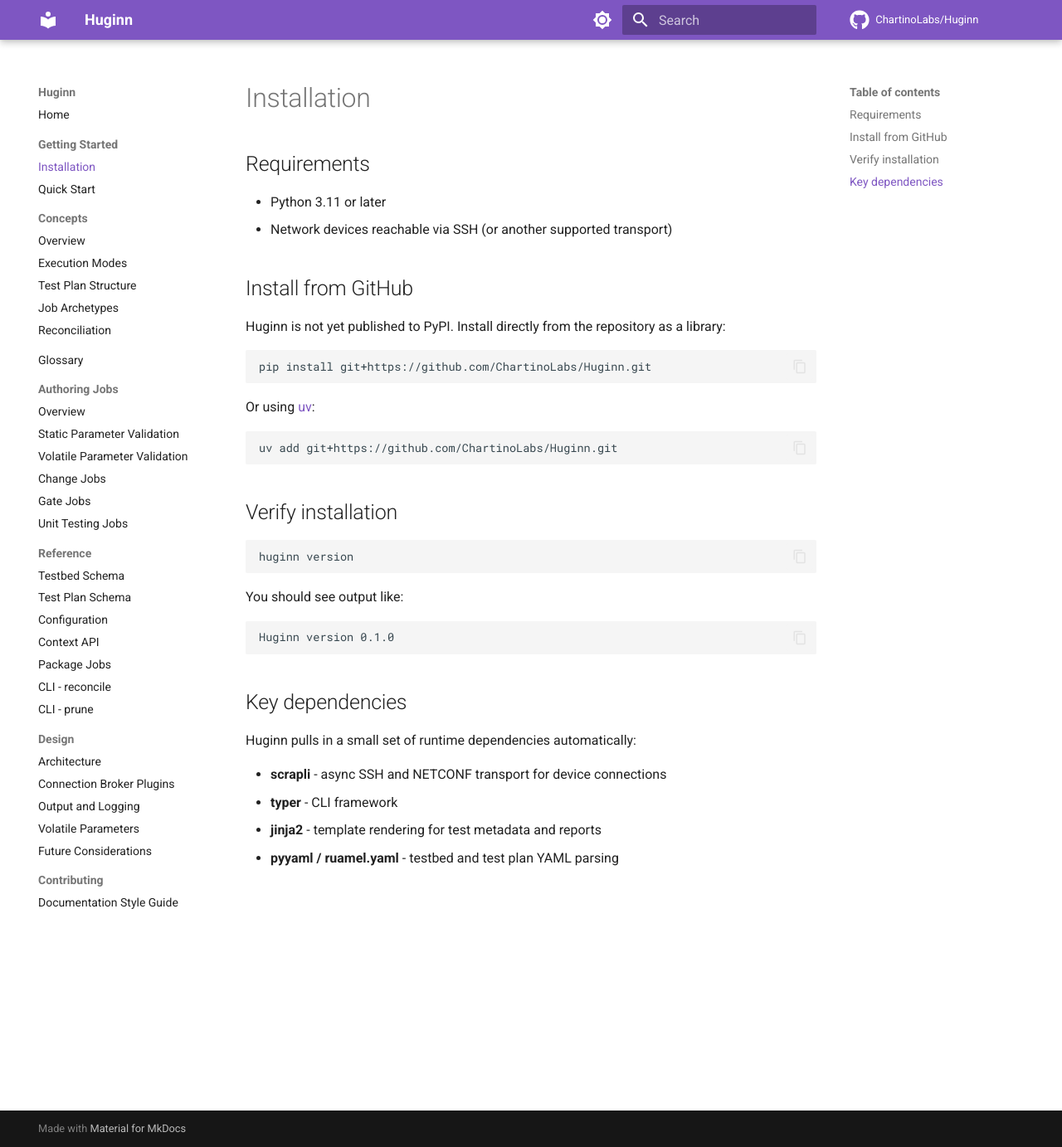
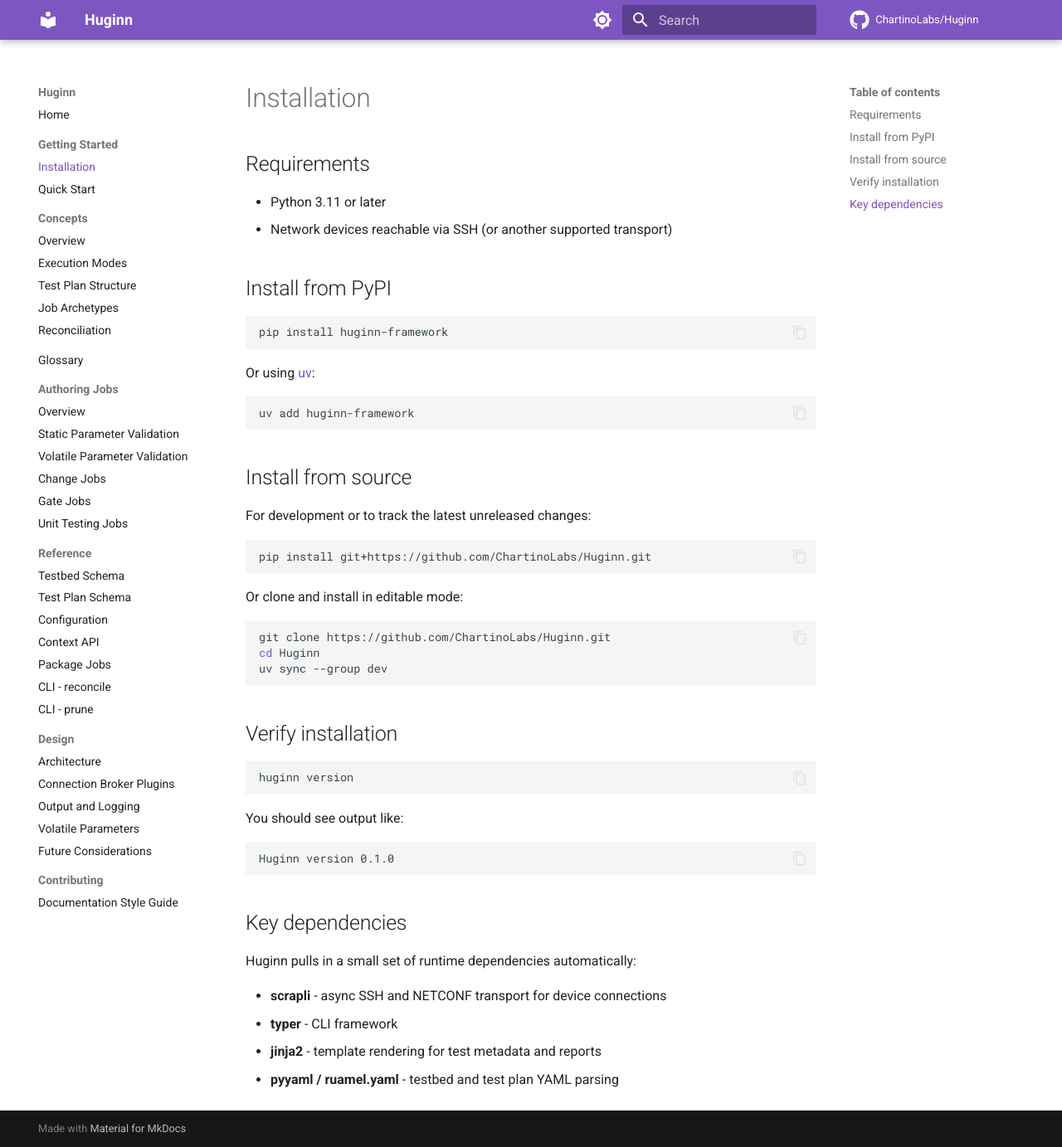
Before and after one commit to ChartinoLabs/Huginn, an MkDocs documentation site: the page built from docs/getting-started/installation.md, in a window 1280 px wide and 1383 px high. Shown: the whole window at 83% size. Built offline with MkDocs 1.6.1 and Material for MkDocs 9.7.7, drawn with Linux system fonts in a browser that asks for light colours; comment, search, counter and statistics services are not loaded.

Commit message:
docs: update installation guidance to reference PyPI package
Co-Authored-By: Claude Opus 4.6 (1M context) <noreply@anthropic.com>

````diff
--- a/docs/getting-started/installation.md
+++ b/docs/getting-started/installation.md
@@ -5,18 +5,32 @@
 - Python 3.11 or later
 - Network devices reachable via SSH (or another supported transport)
 
-## Install from GitHub
+## Install from PyPI
 
-Huginn is not yet published to PyPI. Install directly from the repository as a library:
+```bash
+pip install huginn-framework
+```
+
+Or using [uv](https://docs.astral.sh/uv/):
+
+```bash
+uv add huginn-framework
+```
+
+## Install from source
+
+For development or to track the latest unreleased changes:
 
 ```bash
 pip install git+https://github.com/ChartinoLabs/Huginn.git
 ```
 
-Or using [uv](https://docs.astral.sh/uv/):
+Or clone and install in editable mode:
 
 ```bash
-uv add git+https://github.com/ChartinoLabs/Huginn.git
+git clone https://github.com/ChartinoLabs/Huginn.git
+cd Huginn
+uv sync --group dev
 ```
 
 ## Verify installation
````
Also changed, not shown: README.md (+3 -2 lines).
